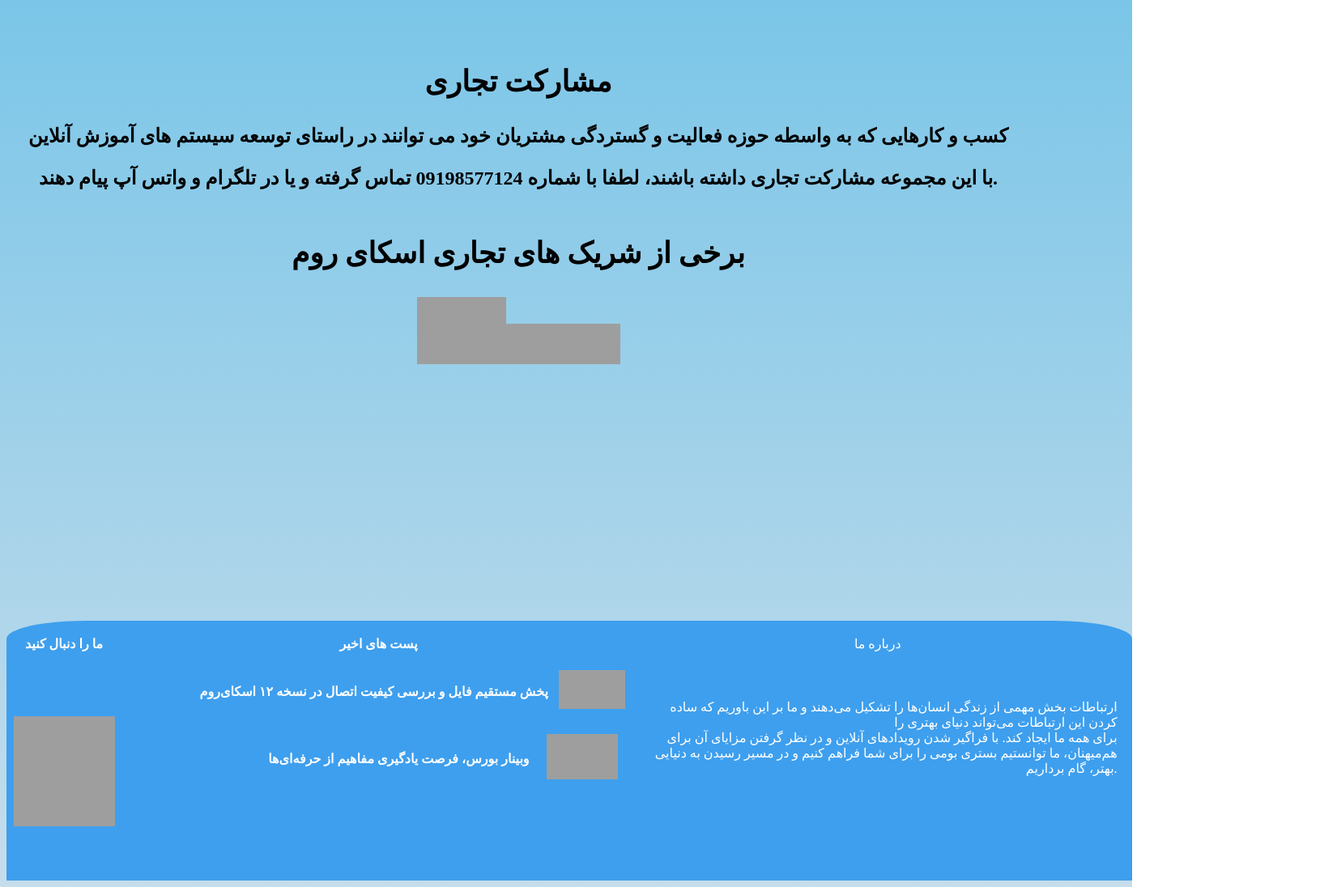
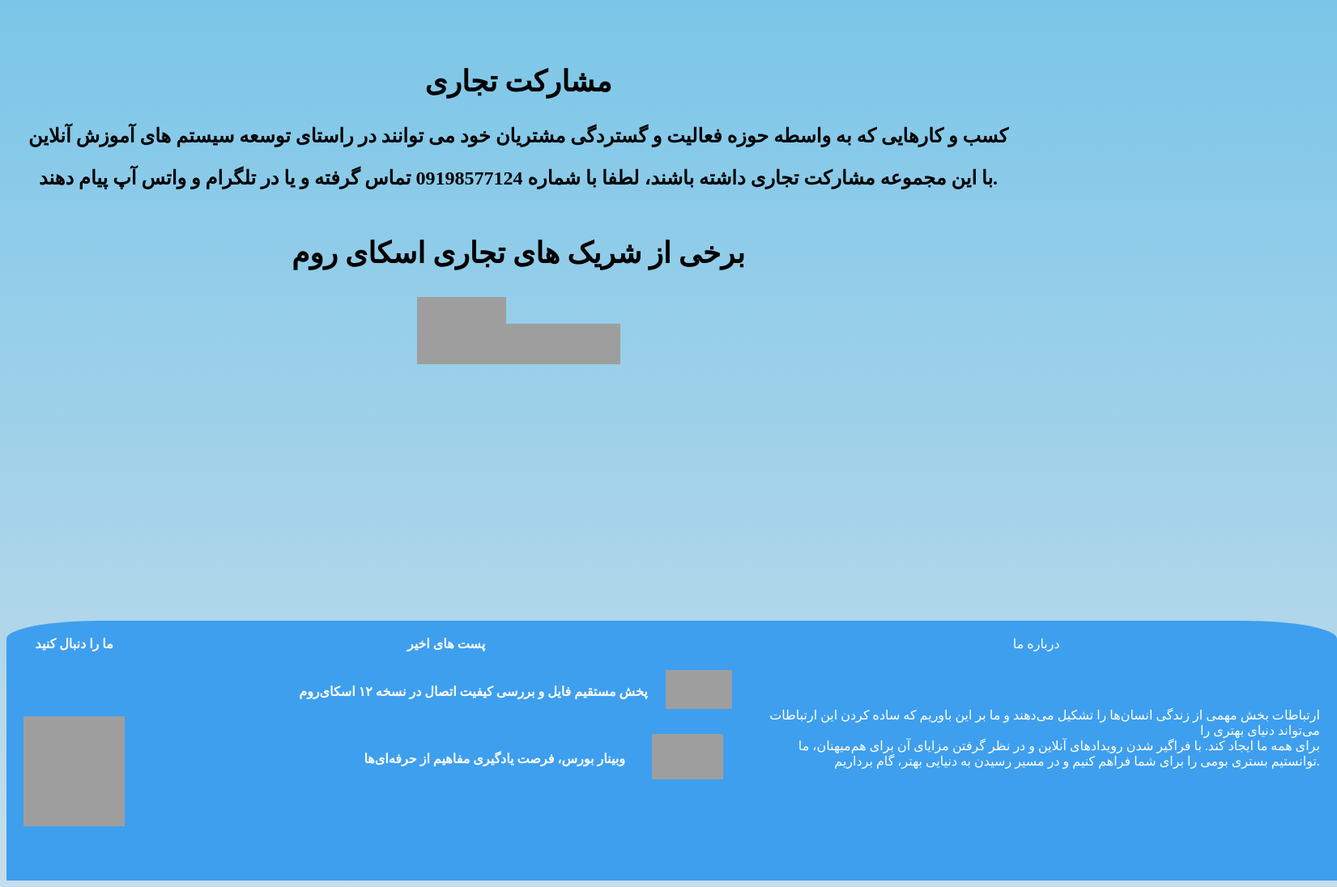
Before and after one commit to ali-pixell/sky, a plain HTML site: page index.html in a window 1280 px wide. Shown: the part 1157-2253 px from the top of the page at 81% size, 1651 px wide, since content can reach past the window. Drawn offline with Linux system fonts and the light colour scheme; grey boxes are pictures that could not be loaded.

Commit message:
Update index.html

```diff
--- a/index.html
+++ b/index.html
@@ -78,7 +78,7 @@
 		background-color: #3e9fee;
 			border-top-left-radius: 7%;
       border-top-right-radius: 7%;
-      width: 110%;
+      width: 130%;
 		}
 		nav{
 		   background-color: white
```
